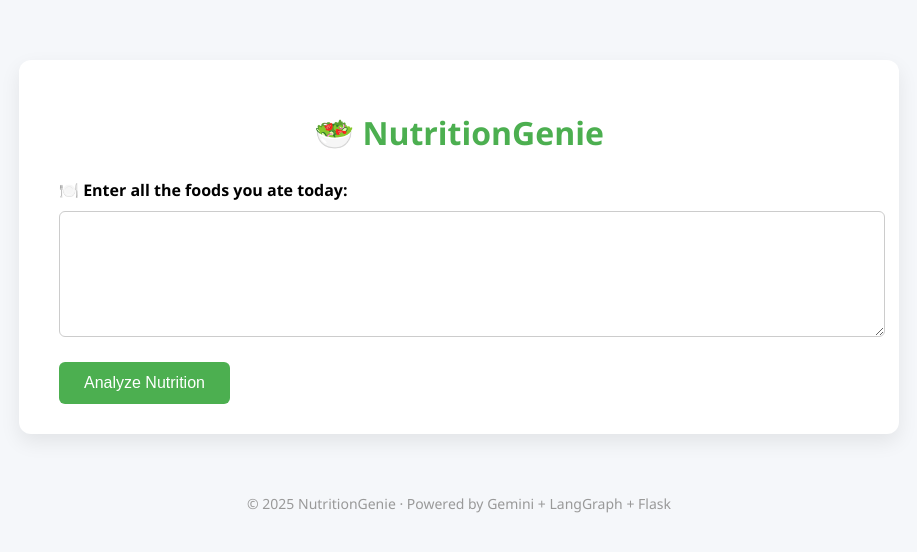
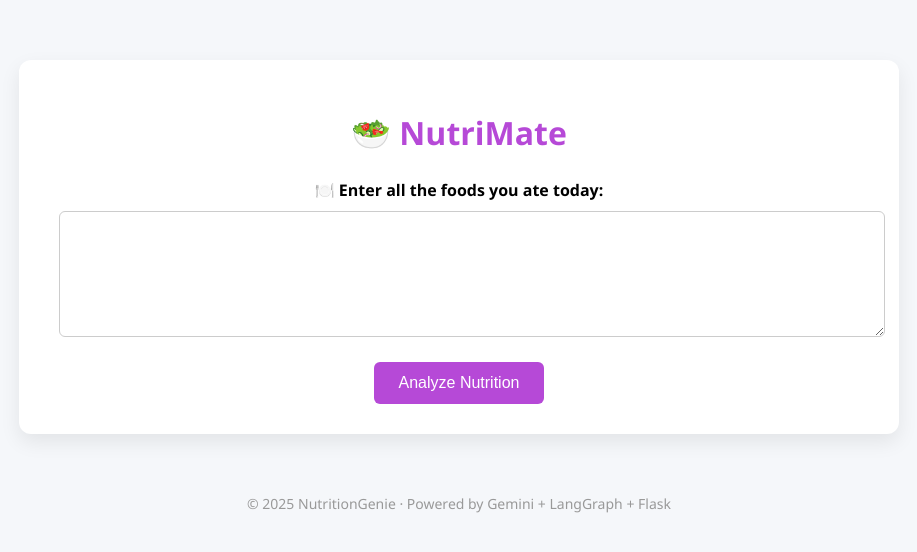
Before and after one commit to NitinJ3/IBM-project, a Flask app: page / in a window 1280 px wide. Shown: the top 552 px of the page, without its empty margins (181-1098 px from the left). Run offline with Flask 3, Linux system fonts and the light colour scheme.

Commit message:
For aayush lad

```diff
--- a/templates/index.html
+++ b/templates/index.html
@@ -9,6 +9,7 @@
             background-color: #f5f7fa;
             margin: 0;
             padding: 0;
+
         }
 
         .container {
@@ -18,11 +19,12 @@
             padding: 30px 40px;
             border-radius: 12px;
             box-shadow: 0 8px 20px rgba(0, 0, 0, 0.08);
+
         }
 
         h1 {
             text-align: center;
-            color: #4CAF50;
+            color: #b649d7;
             margin-bottom: 25px;
         }
 
@@ -43,9 +45,10 @@
         }
 
         button {
+
             margin-top: 20px;
             padding: 12px 25px;
-            background-color: #4CAF50;
+            background-color: #b649d7;
             color: white;
             border: none;
             border-radius: 6px;
@@ -54,9 +57,7 @@
             transition: background-color 0.3s ease;
         }
 
-        button:hover {
-            background-color: #43a047;
-        }
+
 
         .output-section {
             margin-top: 30px;
@@ -82,16 +83,24 @@
             margin-top: 40px;
             font-size: 14px;
         }
+        #buttoncontainer{
+            display: flex;
+            justify-content: center;
+        }
+
     </style>
 </head>
 <body>
     <div class="container">
-        <h1>🥗 NutritionGenie</h1>
+        <h1>🥗 NutriMate</h1>
 
-        <form method="post">
-            <label for="food">🍽️ Enter all the foods you ate today:</label>
+        <form id="form" method="post">
+            <label   style="text-align: center;"      for="food">🍽️ Enter all the foods you ate today:</label>
             <textarea name="food" id="food" required>{{ food_input or '' }}</textarea>
-            <button type="submit">Analyze Nutrition</button>
+            <div id="buttoncontainer">
+                <button type="submit">Analyze Nutrition</button>
+            </div>
+
         </form>
 
         {% if recommendations %}
```
